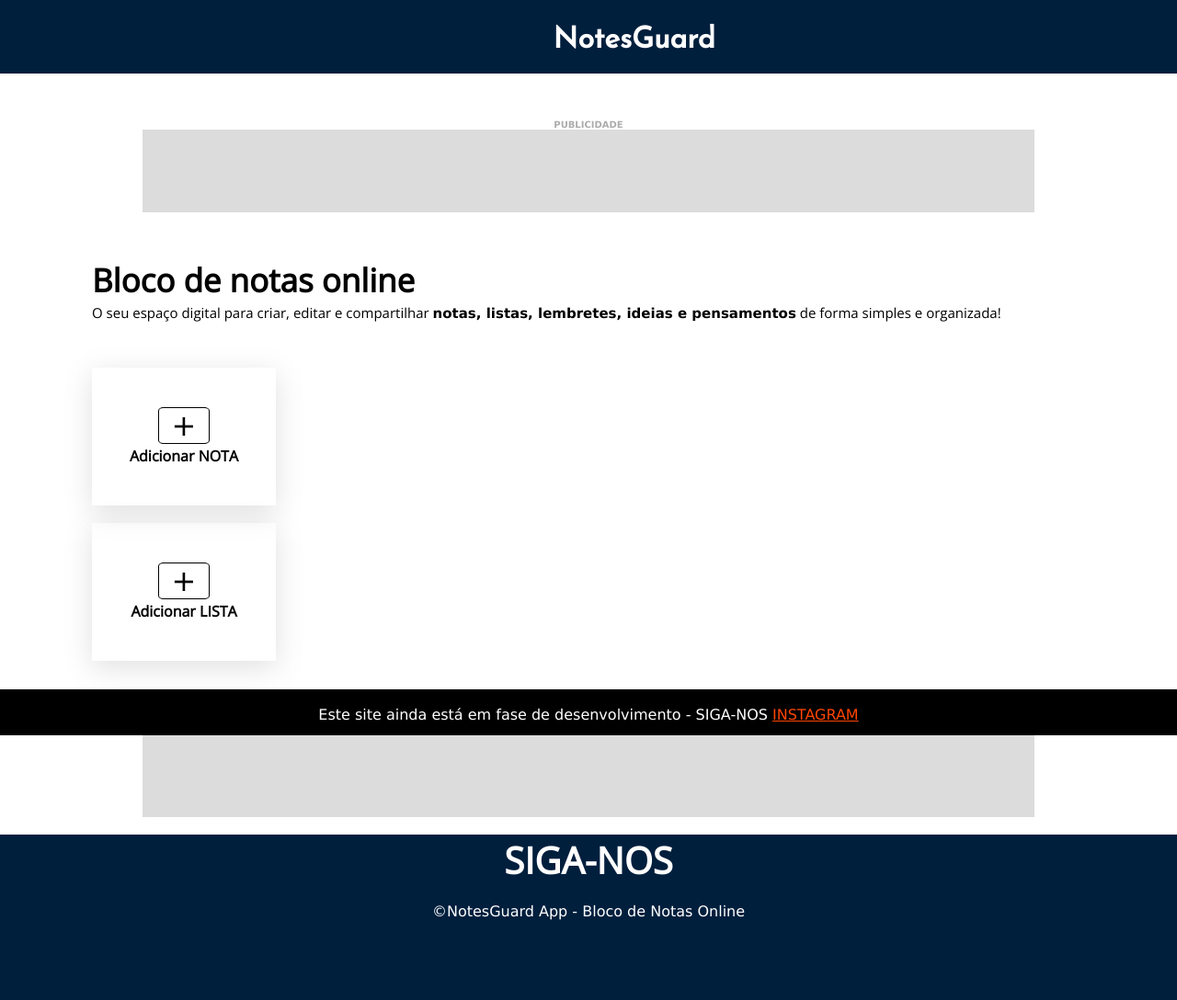
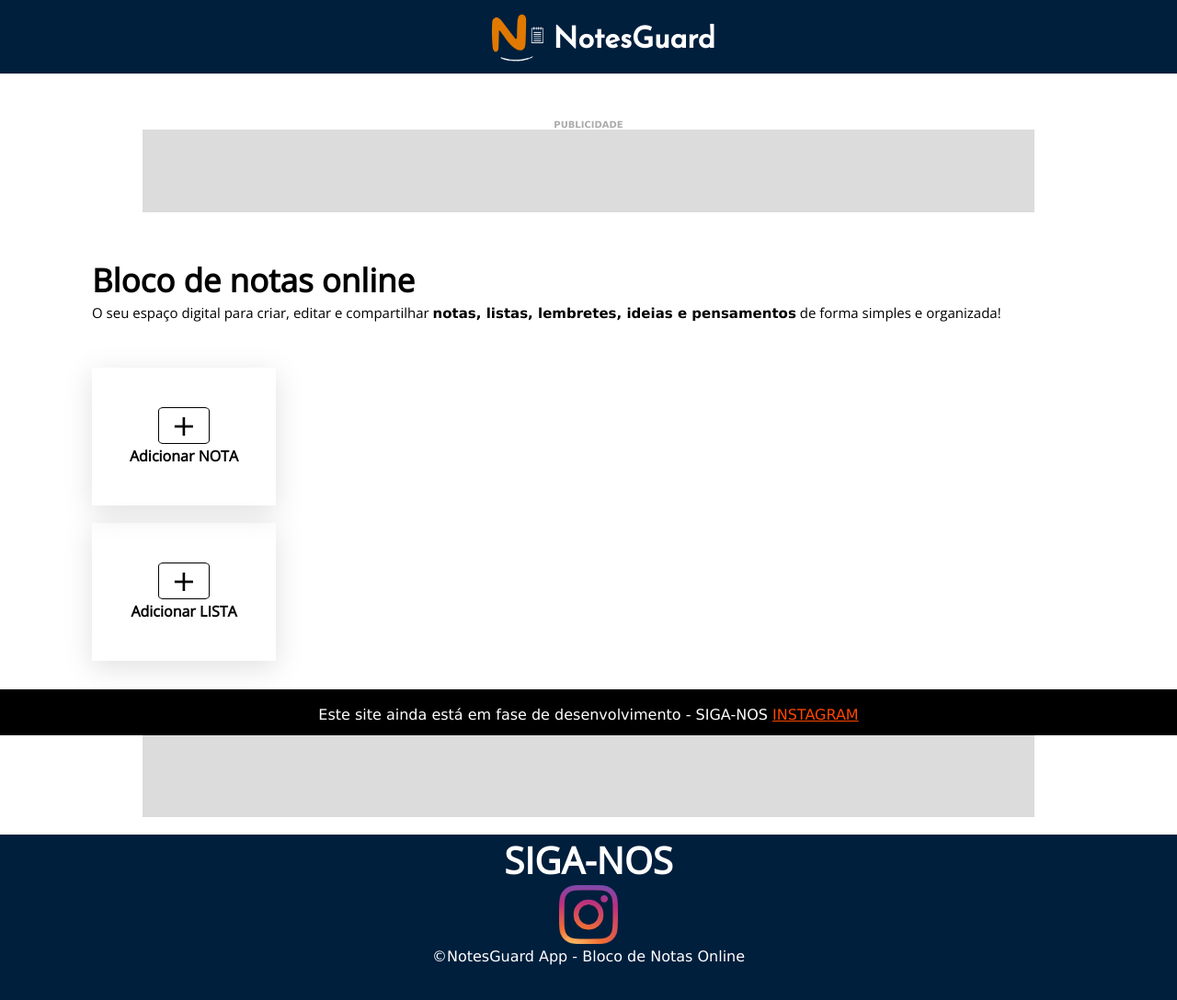
Before and after one commit to notesguard/web, a plain HTML site: page index.html in a window 1280 px wide. Shown: the whole page at 92% size. Drawn offline with nearby package versions, Linux system fonts and the light colour scheme; files that its build step writes are made by us from their sources.

Commit message:
Update index.html

```diff
--- a/index.html
+++ b/index.html
@@ -5,14 +5,14 @@
     <meta charset="UTF-8">
     <meta name="viewport" content="width=device-width, initial-scale=1.0">
     <title>NotesGuard APP</title>
-    <link rel="stylesheet" href="assets/css/style.css">
-    <link rel="shortcut icon" href="assets/img/favicon.ico.jpeg" type="image/x-icon">
+    <link rel="stylesheet" href="style.css">
+    <link rel="shortcut icon" href="favicon.ico.jpeg" type="image/x-icon">
 </head>
 
 <body>
     <header>
         <div class="left">
-            <img src="assets/img/logo.notesguard.2.png" alt="">
+            <img src="logo.notesguard.2.png" alt="">
         </div>
         <div class="right">
             <h1>NotesGuard</h1>
@@ -45,7 +45,7 @@
     <div class="social">
         <h1>SIGA-NOS</h1>
         <center>
-        <img src="assets/img/instagram.png" alt="" width="5%">
+        <img src="instagram.png" alt="" width="5%">
         <p style="color: white;">&copy;NotesGuard App - Bloco de Notas Online</p>
         </center>
     </div>
```
